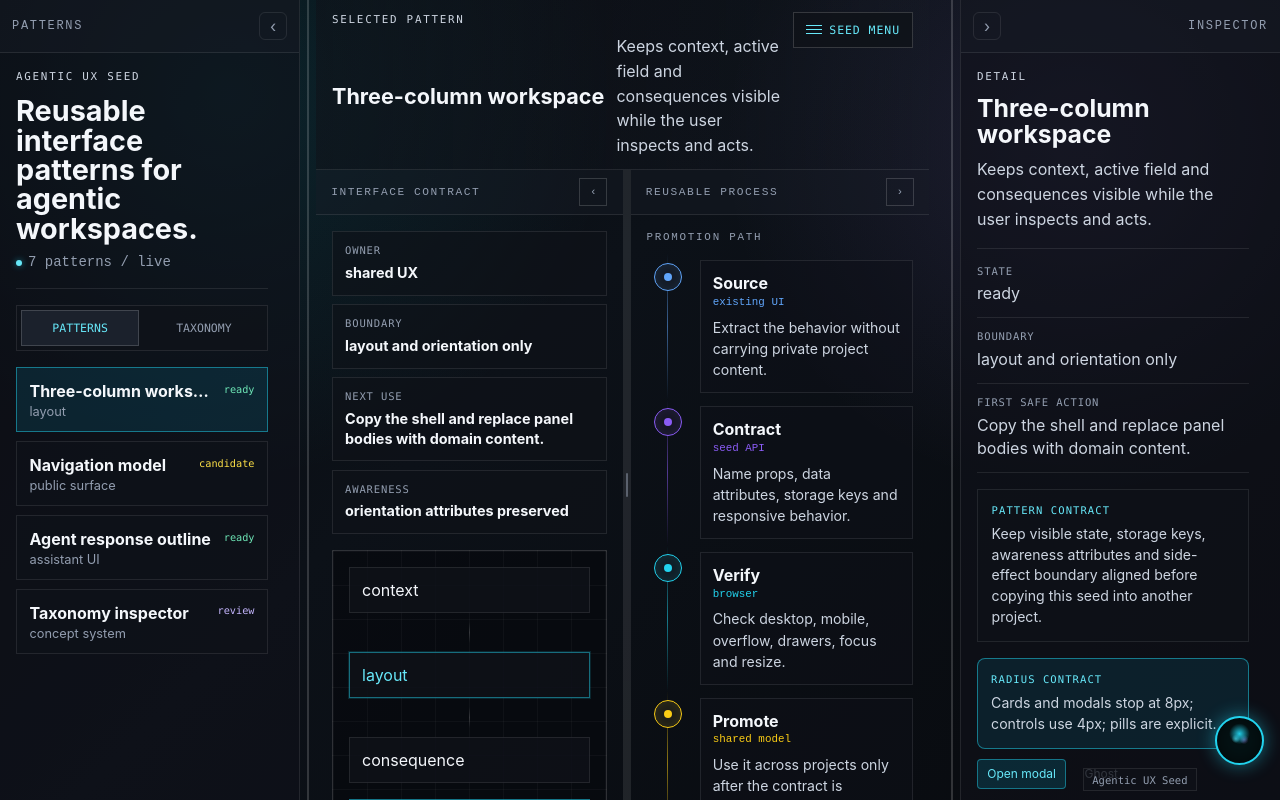
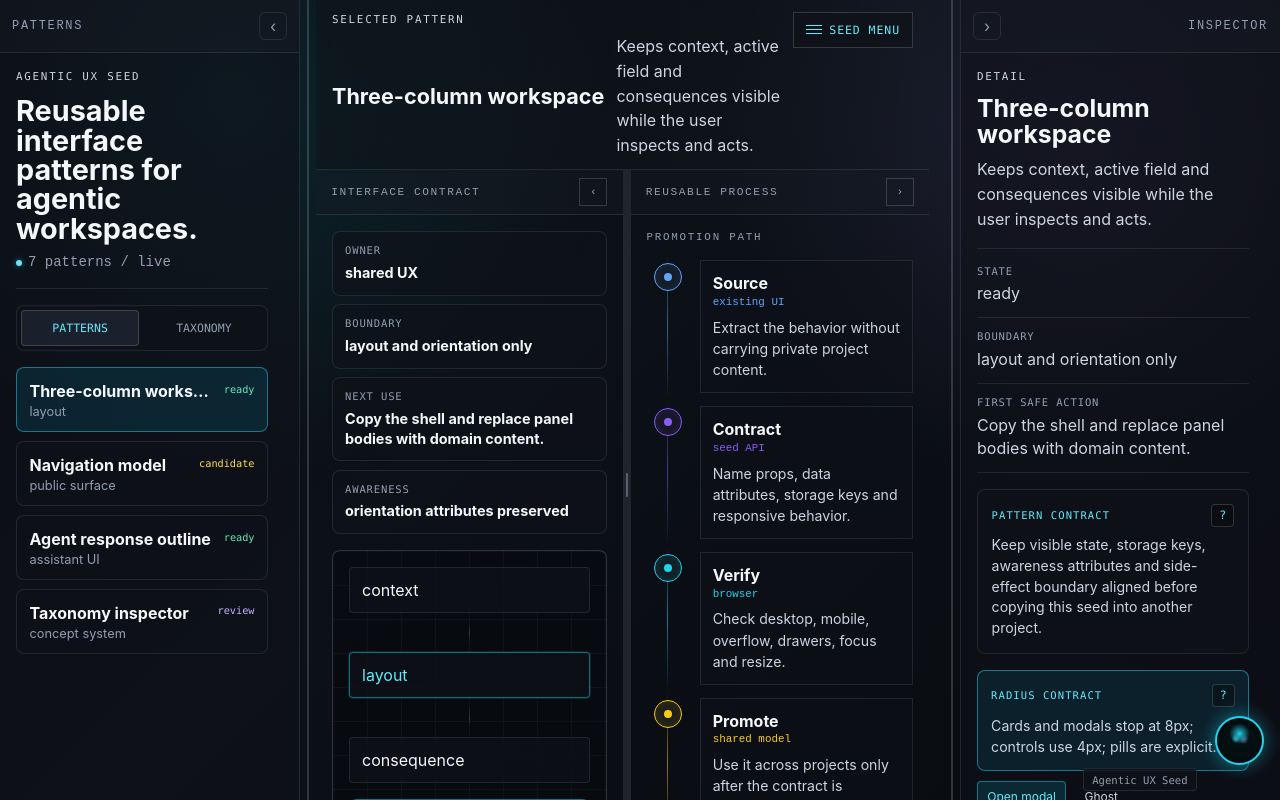
Before and after one commit to GrazianoGuiducci/d-nd-ux-ai-seed, a React app: page / in a window 1280 px wide. Built offline with nearby package versions, Linux system fonts and the light colour scheme.

Commit message:
fix: refine chat drag and demo affordances

```diff
--- a/demo/DemoApp.tsx
+++ b/demo/DemoApp.tsx
@@ -395,7 +395,20 @@ export default function DemoApp() {
       </dl>
 
       <div className="demo-inspector-block">
-        <span>Pattern contract</span>
+        <div className="demo-tip-row">
+          <span>Pattern contract</span>
+          <Tooltip
+            block={false}
+            position="left"
+            content={{
+              function: 'The contract names what must travel with the visual component.',
+              mechanism: 'State, storage, orientation attributes and side-effect boundaries are part of the seed.',
+              expectation: 'Copying only the visible card is incomplete.',
+            }}
+          >
+            <button type="button" className="demo-tip-icon" aria-label="Pattern contract tooltip">?</button>
+          </Tooltip>
+        </div>
         <p>
           Keep visible state, storage keys, awareness attributes and side-effect boundary aligned
           before copying this seed into another project.
@@ -404,7 +417,20 @@ export default function DemoApp() {
 
       <div className="demo-primitive-stack" aria-label="Design primitives">
         <AgentCard className="demo-primitive-card" tone="active">
-          <span>Radius contract</span>
+          <div className="demo-tip-row">
+            <span>Radius contract</span>
+            <Tooltip
+              block={false}
+              position="left"
+              content={{
+                function: 'Radius tokens keep the seed visually compatible across D-ND surfaces.',
+                mechanism: 'Cards and assistant surfaces use 8px. Compact controls use 4px.',
+                expectation: 'Avoid sharp 90 degree corners unless the element is a page edge or divider.',
+              }}
+            >
+              <button type="button" className="demo-tip-icon" aria-label="Radius contract tooltip">?</button>
+            </Tooltip>
+          </div>
           <p>Cards and modals stop at 8px; controls use 4px; pills are explicit.</p>
         </AgentCard>
         <div className="demo-button-row">
--- a/demo/styles.css
+++ b/demo/styles.css
@@ -125,6 +125,7 @@ textarea {
   margin: 1rem 0;
   padding: 0.25rem;
   border: 1px solid rgb(var(--border-01));
+  border-radius: var(--dnd-radius-card);
   background: rgb(var(--elev-01) / 0.72);
 }
 
@@ -141,6 +142,7 @@ textarea {
 .demo-segmented button {
   min-height: 2.25rem;
   padding: 0 0.65rem;
+  border-radius: var(--dnd-radius-control);
   font-family: "JetBrains Mono", ui-monospace, SFMono-Regular, Consolas, monospace;
   font-size: 0.72rem;
   text-transform: uppercase;
@@ -165,6 +167,7 @@ textarea {
   align-items: start;
   width: 100%;
   padding: 0.78rem;
+  border-radius: var(--dnd-radius-card);
   text-align: left;
   border-color: rgb(var(--border-01));
   background: rgb(var(--elev-01) / 0.58);
@@ -282,6 +285,7 @@ textarea {
   min-width: 0;
   padding: 0.75rem;
   border: 1px solid rgb(var(--border-01));
+  border-radius: var(--dnd-radius-card);
   background: rgb(var(--elev-01) / 0.62);
 }
 
@@ -312,6 +316,7 @@ textarea {
   overflow: auto;
   padding: 1rem;
   border: 1px solid rgb(var(--border-02));
+  border-radius: var(--dnd-radius-card);
   background:
     linear-gradient(rgb(255 255 255 / 0.03) 1px, transparent 1px),
     linear-gradient(90deg, rgb(255 255 255 / 0.03) 1px, transparent 1px),
@@ -332,6 +337,7 @@ textarea {
   min-width: 0;
   padding: 0.75rem;
   border: 1px solid rgb(var(--border-01));
+  border-radius: var(--dnd-radius-control);
   background: rgb(var(--elev-01) / 0.82);
   text-align: center;
   overflow-wrap: anywhere;
@@ -358,6 +364,7 @@ textarea {
 .demo-preview-grid button {
   min-height: 8.5rem;
   padding: 0.9rem;
+  border-radius: var(--dnd-radius-card);
   border-color: rgb(var(--border-01));
   background: rgb(var(--elev-01) / 0.72);
   text-align: left;
@@ -395,6 +402,7 @@ textarea {
   margin: 0 0 1rem;
   padding: 0.85rem;
   border: 1px solid rgb(var(--border-01));
+  border-radius: var(--dnd-radius-card);
   background: rgb(var(--elev-01) / 0.5);
 }
 
@@ -405,6 +413,37 @@ textarea {
   letter-spacing: 0.1em;
   text-transform: uppercase;
   color: var(--c-primary-text);
+}
+
+.demo-tip-row {
+  display: flex;
+  min-width: 0;
+  align-items: center;
+  justify-content: space-between;
+  gap: 0.65rem;
+}
+
+.demo-tip-icon {
+  display: inline-grid;
+  place-items: center;
+  width: 1.45rem;
+  height: 1.45rem;
+  flex: 0 0 auto;
+  border: 1px solid rgb(var(--border-02));
+  border-radius: var(--dnd-radius-control);
+  background: rgb(var(--elev-00) / 0.42);
+  color: var(--c-primary-text);
+  cursor: help;
+  font-family: "JetBrains Mono", ui-monospace, SFMono-Regular, Consolas, monospace;
+  font-size: 0.72rem;
+  line-height: 1;
+}
+
+.demo-tip-icon:hover,
+.demo-tip-icon:focus-visible {
+  outline: none;
+  border-color: var(--c-primary-border-hover);
+  box-shadow: 0 0 0 2px var(--c-primary-ring);
 }
 
 .demo-inspector-block p {
@@ -452,6 +491,7 @@ textarea {
   margin-right: 4.25rem;
   min-height: 2.65rem;
   padding: 0 0.9rem;
+  border-radius: var(--dnd-radius-control);
   border-color: rgb(var(--border-02));
   color: var(--c-primary-text);
 }
@@ -466,6 +506,7 @@ textarea {
   bottom: 0.55rem;
   z-index: 70;
   border: 1px solid rgb(var(--border-01));
+  border-radius: var(--dnd-radius-control);
   background: rgb(var(--elev-01) / 0.82);
   color: rgb(var(--text-muted));
   padding: 0.32rem 0.52rem;
--- a/src/ThiaChatSeed.tsx
+++ b/src/ThiaChatSeed.tsx
@@ -76,12 +76,14 @@ type DragState = {
   offsetX: number;
   offsetY: number;
   startSize: Frame['size'];
+  didExpand: boolean;
   didShrink: boolean;
 };
 
 const CHAT_READABLE_DRAG_WIDTH = 720;
 const CHAT_MAXIMIZED_DRAG_WIDTH = 820;
 const CHAT_MAXIMIZED_DRAG_HEIGHT = 680;
+const CHAT_EXPAND_DRAG_DELTA = 18;
 const CHAT_SHRINK_DRAG_DELTA = 90;
 const CHAT_GEOMETRY_TRANSITION = 'opacity 410ms ease, transform 1210ms cubic-bezier(.2,.78,.18,1), left 1210ms cubic-bezier(.2,.78,.18,1), top 1210ms cubic-bezier(.2,.78,.18,1), width 1210ms cubic-bezier(.2,.78,.18,1), height 1210ms cubic-bezier(.2,.78,.18,1)';
 const DEFAULT_FEEDBACK_CATEGORIES = ['Design issue', 'Missing context', 'Broken behavior', 'Contribution'];
@@ -645,6 +647,7 @@ export const ThiaChatSeed: React.FC<ThiaChatSeedProps> = ({
   const [feedbackStatus, setFeedbackStatus] = useState('');
   const dragRef = useRef<DragState | null>(null);
   const frameRef = useRef(frame);
+  const expandedRef = useRef(expanded);
   const messagesEndRef = useRef<HTMLDivElement>(null);
 
   const activeFocus = useMemo<ThiaChatFocus>(() => {
@@ -660,6 +663,10 @@ export const ThiaChatSeed: React.FC<ThiaChatSeedProps> = ({
   useEffect(() => {
     frameRef.current = frame;
   }, [frame]);
+
+  useEffect(() => {
+    expandedRef.current = expanded;
+  }, [expanded]);
 
   useEffect(() => {
     if (!feedbackConfig.categories.includes(feedbackCategory)) {
@@ -781,23 +788,18 @@ export const ThiaChatSeed: React.FC<ThiaChatSeedProps> = ({
     if (isMobile || event.button !== 0) return;
     event.preventDefault();
     const current = frameRef.current;
-    let startFrame = current;
-    if (!expanded && current.size.width < CHAT_READABLE_DRAG_WIDTH) {
-      startFrame = expandedFrame({ x: event.clientX, y: event.clientY });
-      setExpanded(true);
-      applyFrame(startFrame, false);
-    }
     dragRef.current = {
       kind: 'move',
       startX: event.clientX,
       startY: event.clientY,
-      offsetX: event.clientX - startFrame.position.x,
-      offsetY: event.clientY - startFrame.position.y,
-      startSize: startFrame.size,
+      offsetX: event.clientX - current.position.x,
+      offsetY: event.clientY - current.position.y,
+      startSize: current.size,
+      didExpand: false,
       didShrink: false,
     };
     (event.currentTarget as HTMLElement).setPointerCapture?.(event.pointerId);
-  }, [applyFrame, expanded, isMobile]);
+  }, [isMobile]);
 
   const onResizePointerDown = useCallback((event: React.PointerEvent) => {
     if (isMobile || event.button !== 0) return;
@@ -810,6 +812,7 @@ export const ThiaChatSeed: React.FC<ThiaChatSeedProps> = ({
       offsetX: 0,
       offsetY: 0,
       startSize: frameRef.current.size,
+      didExpand: false,
       didShrink: false,
     };
     (event.currentTarget as HTMLElement).setPointerCapture?.(event.pointerId);
@@ -832,6 +835,22 @@ export const ThiaChatSeed: React.FC<ThiaChatSeedProps> = ({
         return;
       }
 
+      const dragDistance = Math.hypot(event.clientX - drag.startX, event.clientY - drag.startY);
+      const canExpandFromDrag = !expandedRef.current
+        && !drag.didExpand
+        && drag.startSize.width < CHAT_READABLE_DRAG_WIDTH
+        && dragDistance >= CHAT_EXPAND_DRAG_DELTA;
+      if (canExpandFromDrag) {
+        const next = expandedFrame({ x: event.clientX, y: event.clientY });
+        drag.didExpand = true;
+        setExpanded(true);
+        expandedRef.current = true;
+        applyFrame(next);
+        drag.offsetX = event.clientX - next.position.x;
+        drag.offsetY = event.clientY - next.position.y;
+        return;
+      }
+
       const canShrink = !drag.didShrink
         && (drag.startSize.width >= CHAT_MAXIMIZED_DRAG_WIDTH || drag.startSize.height >= CHAT_MAXIMIZED_DRAG_HEIGHT)
         && event.clientY - drag.startY > CHAT_SHRINK_DRAG_DELTA;
@@ -839,6 +858,7 @@ export const ThiaChatSeed: React.FC<ThiaChatSeedProps> = ({
         const small = mediumFrameFrom(frameRef.current);
         drag.didShrink = true;
         setExpanded(false);
+        expandedRef.current = false;
         applyFrame(small);
         drag.offsetX = event.clientX - small.position.x;
         drag.offsetY = event.clientY - small.position.y;
```
Also changed, not shown: docs/QA_MANUAL_CHECKLIST.md (+2 -0 lines), docs/THIA_CHAT_SEED.md (+3 -1 lines).
